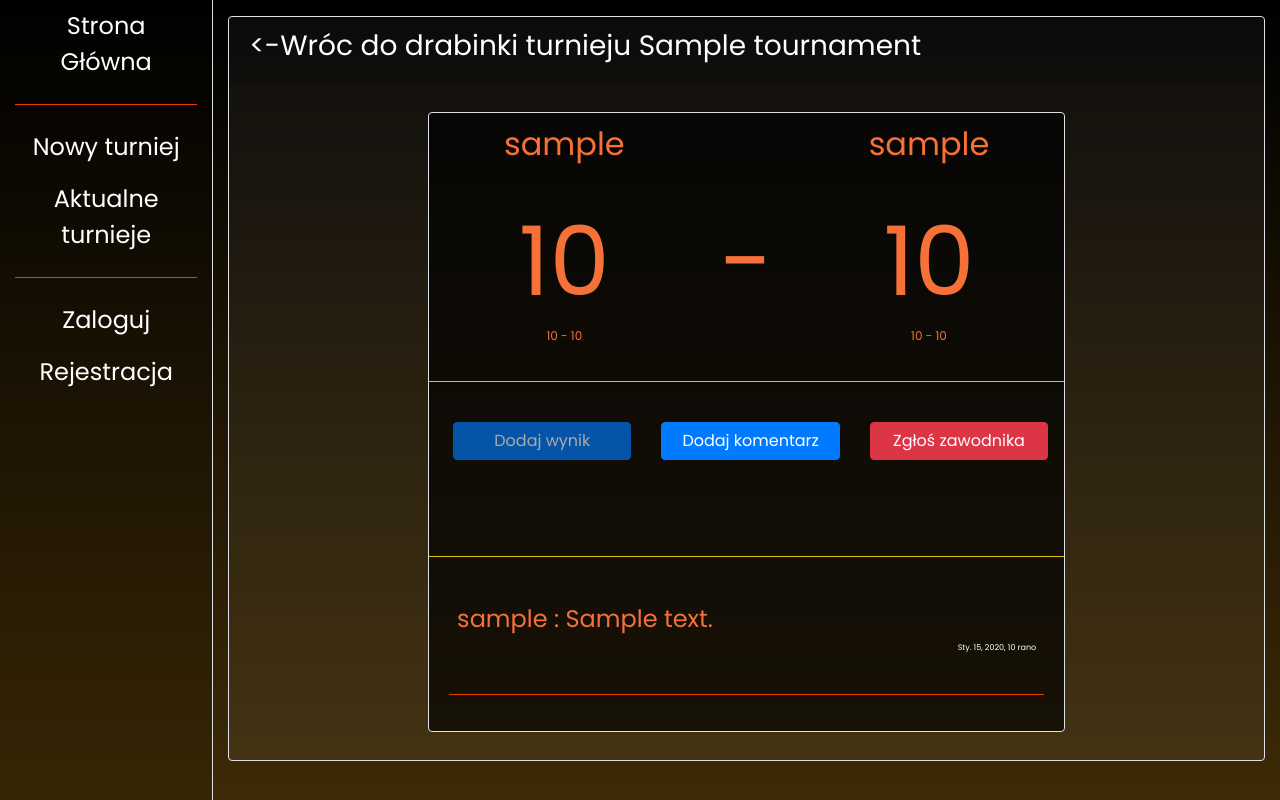
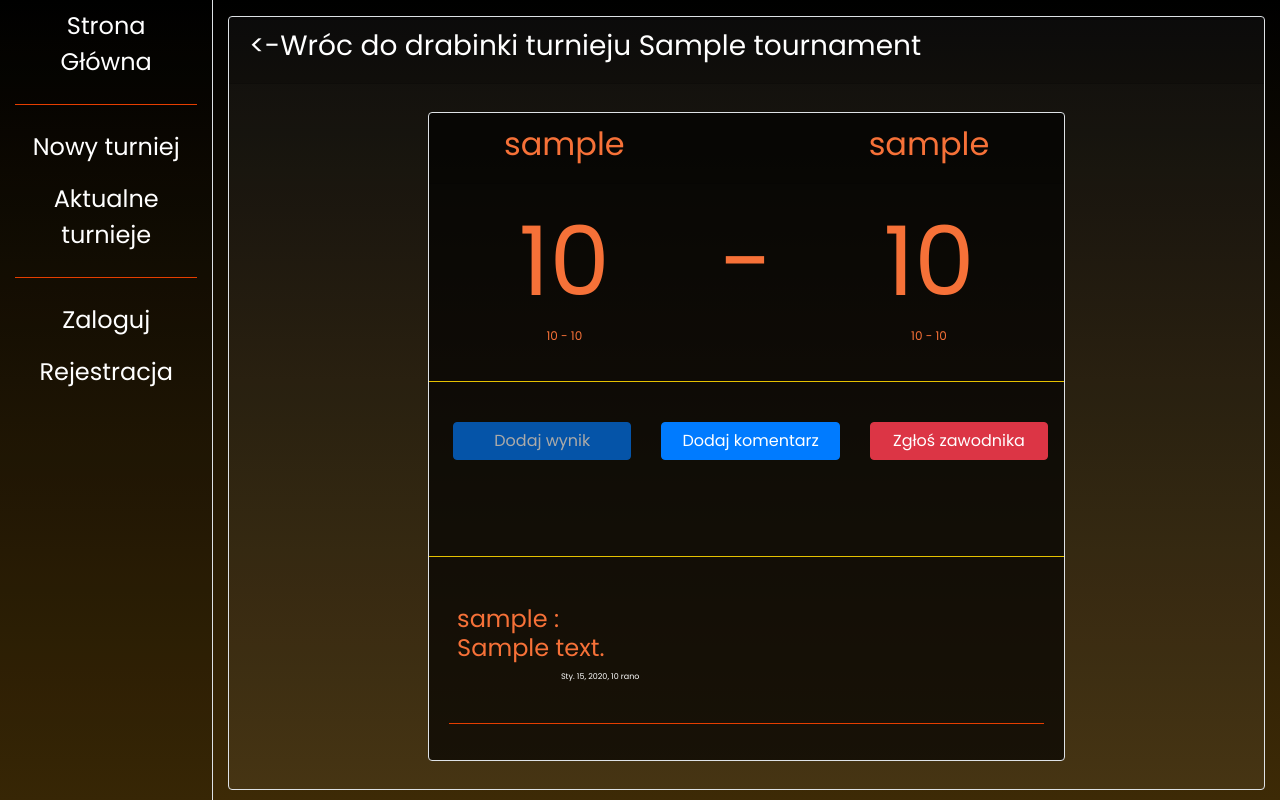
Before and after one commit to psgoral/Django-Tournament-Creator, a Django app: a page that uses main/templates/main/match.html in a window 1280 px wide. Run offline with Django 3.2, Linux system fonts and the light colour scheme; tables that the repository leaves empty hold one stand-in row (values such as "Sample post"); some libraries are stand-ins or nearby versions.

Commit message:
deploy-script

```diff
--- a/main/templates/main/match.html
+++ b/main/templates/main/match.html
@@ -133,7 +133,7 @@
                                     <div class="row-5 w-100">
 
                                         {%for comment in comments%}
-                                        <div class="col mt-1 p-2 w-100">
+                                        <div class="col-4 mt-1 p-2 w-100">
                                             <h4 class="text-left">
                                                 {{comment.author}} : {{comment.message}}
                                             </h4>
```
